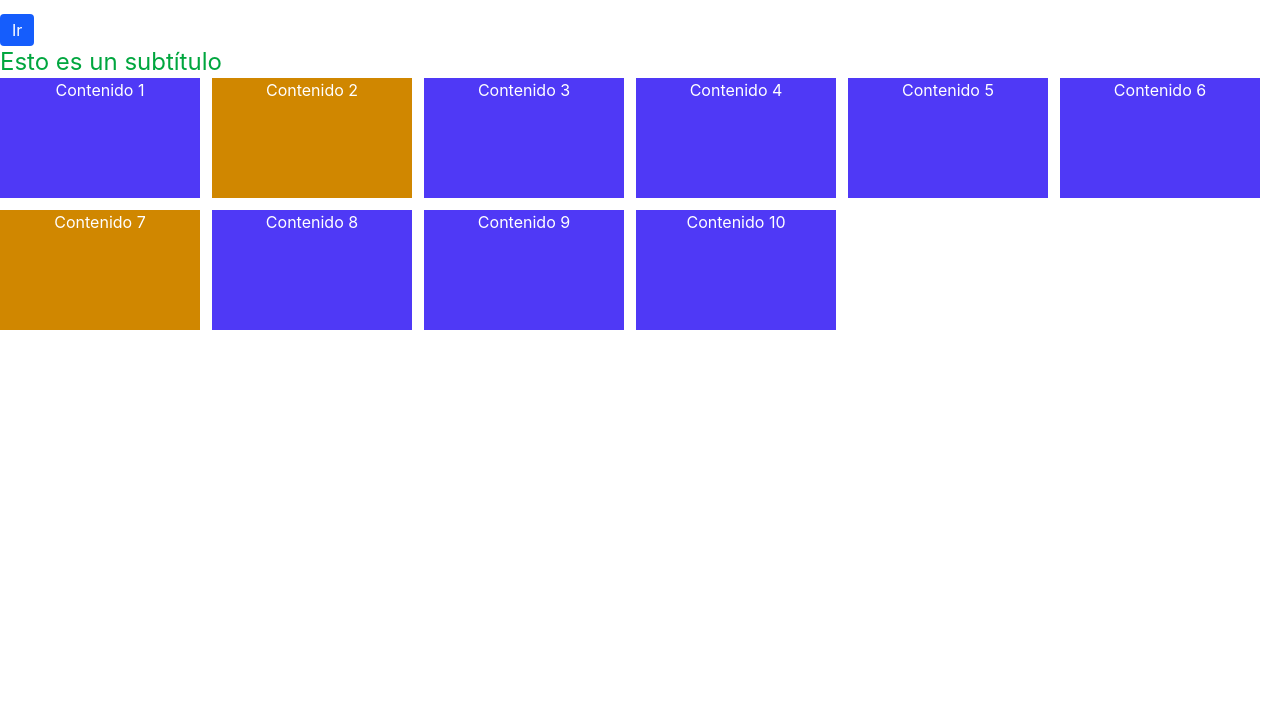
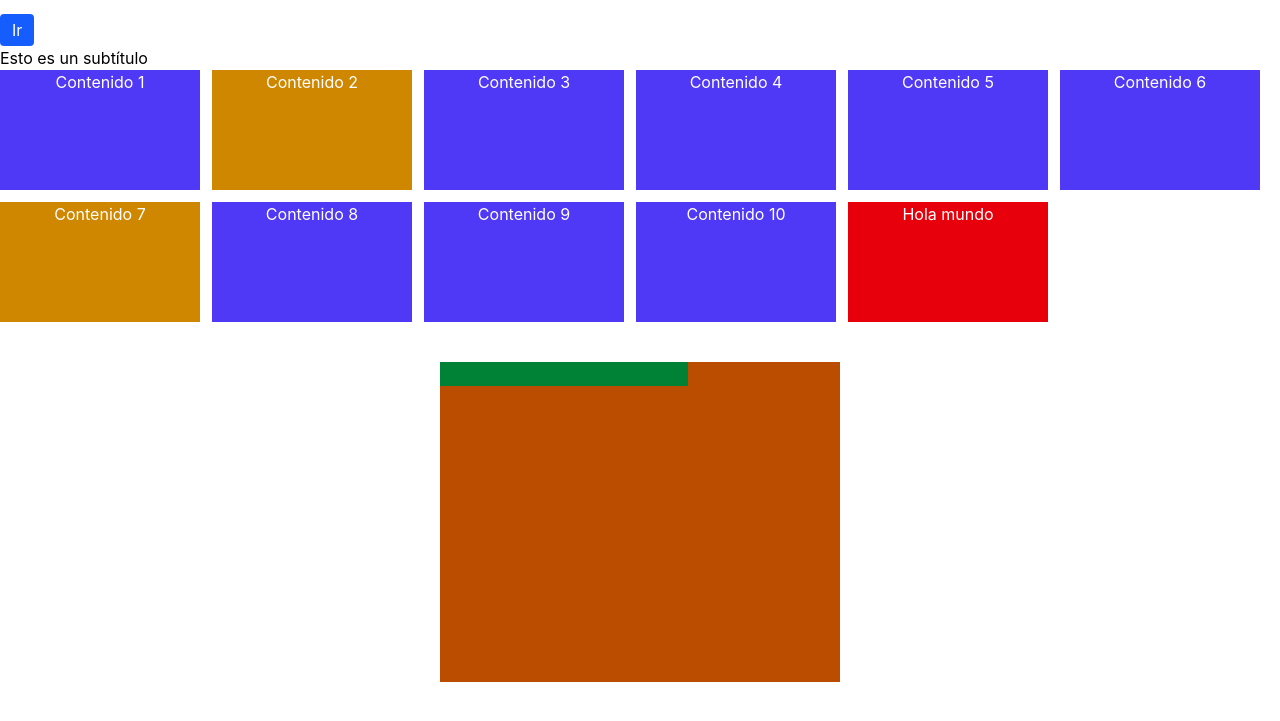
Before and after one commit to Betastica/javaScript-desarrollador-avanzado, a website built with Vite: page clase-02/01.bom-dom.cont/index.html in a window 1280 px wide. Shown: the part 39-760 px from the top of the page. Built offline with nearby package versions, Linux system fonts and the light colour scheme.

Commit message:
Avanzando con css

```diff
--- a/clase-02/01.bom-dom.cont/index.html
+++ b/clase-02/01.bom-dom.cont/index.html
@@ -16,7 +16,7 @@
 
       <h2 id="subtitulo">Esto es un subtítulo</h2>
 
-      <section class="flex gap-3 flex-wrap">
+      <section id="contenedor-principal" class="flex gap-3 flex-wrap">
         <article class="w-50 h-30 bg-indigo-600 text-center text-white">Contenido 1</article>
         <article class="w-50 h-30 bg-yellow-600 text-center text-white">Contenido 2</article>
         <article class="w-50 h-30 bg-indigo-600 text-center text-white">Contenido 3</article>
@@ -29,6 +29,13 @@
         <article class="w-50 h-30 bg-indigo-600 text-center text-white">Contenido 10</article>
       </section>
 
+      <section class="w-100 h-80 mx-auto bg-amber-700 mt-10">
+        <div>
+          <label for=""></label>
+          <input type="text">
+        </div>
+      </section>
+
       </main>
 
     <script type="module" src="/src/main.js"></script>
--- a/clase-02/01.bom-dom.cont/src/main.js
+++ b/clase-02/01.bom-dom.cont/src/main.js
@@ -1,54 +1,27 @@
 import './style.css'
 
-console.warn('// ! DOM -> document object model')
-console.log(document)
+console.warn('//! Crear elementos de DOM')
 
-console.warn('// ! BOM -> browser object model')
-// https://developer.mozilla.org/es/docs/Web/API
+const contenedorPrincipal = document.getElementById('contenedor-principal')
+console.log(contenedorPrincipal)
 
-console.log(window)
+const articulo = document.createElement('article')
+articulo.textContent = "Hola mundo"
+articulo.classList.add('w-50','h-30','bg-red-600','text-center','text-white')
+contenedorPrincipal.appendChild(articulo)
 
+// eliminar un nodo html
 
-// ECMAScript (Genera los estandares para que JS se pueda utilizar en los navegadores y el backend de la misma manera)
+articulo.remove()
 
-// https://ecma-international.org/
+// volver a agregar
 
-// JavaScript no es ECMAScript -> ECMA nos da pautas para poder escribir JS correctamente
-// Que el navegador agrega (APIs) que nos ayudan en JS pero no son parte de JS -> (BOM) -> Fetch, Geolocation, HTMLColletion
+contenedorPrincipal.appendChild(articulo)
 
-console.log(window.location.href)
+// Eventos
 
-const btnIr = document.getElementById('btn-ir')
-console.log(btnIr)
+const cuadroDeTexto = document.querySelector('input')
+console.log(cuadroDeTexto)
 
-btnIr.addEventListener('click', function(){
-    window.location.href = 'https://google.com'
-})
-
-console.warn('//! Selección de elementos en DOM')
-
-console.warn('Tradicionales')
-//* getElementById (Mejor que querySelector si trabajamos con ID)
-//* getElementsByClassName
-//* getElementsByTagName
-
-console.warn('Modernos')
-//* querySelector
-//* querySelectorAll
-
-// Utilizo todos los selectores que vengo utilizando en CSS con querySelector
-
-// Si quiero seleccionar un ID -> #
-// Si quiero seleccionar una CLASE -> .
-// Si quiero seleccionar un TAG -> (nombre tag)
-
-// const tituloPrincipal = document.querySelector('h1')
-//const tituloPrincipal = document.querySelector('.text-3xl.text-green-600')
-
-const tituloPrincipal = document.querySelector('#titulo-principal')
-
-console.log(tituloPrincipal);
-
-const subtitulo = document.querySelector('#subtitulo')
-
-subtitulo.classList.add('text-green-600', 'text-2xl')
+cuadroDeTexto.setAttribute('id', '5')
+cuadroDeTexto.classList.add('bg-green-700')
```
